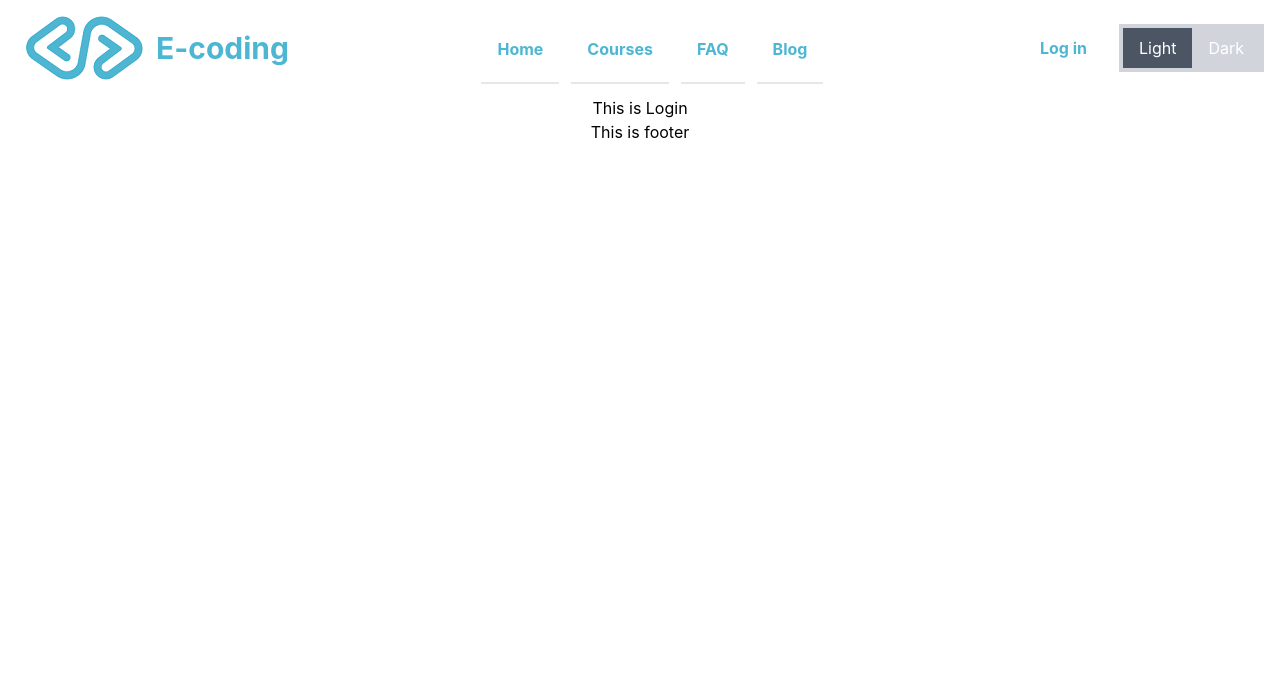
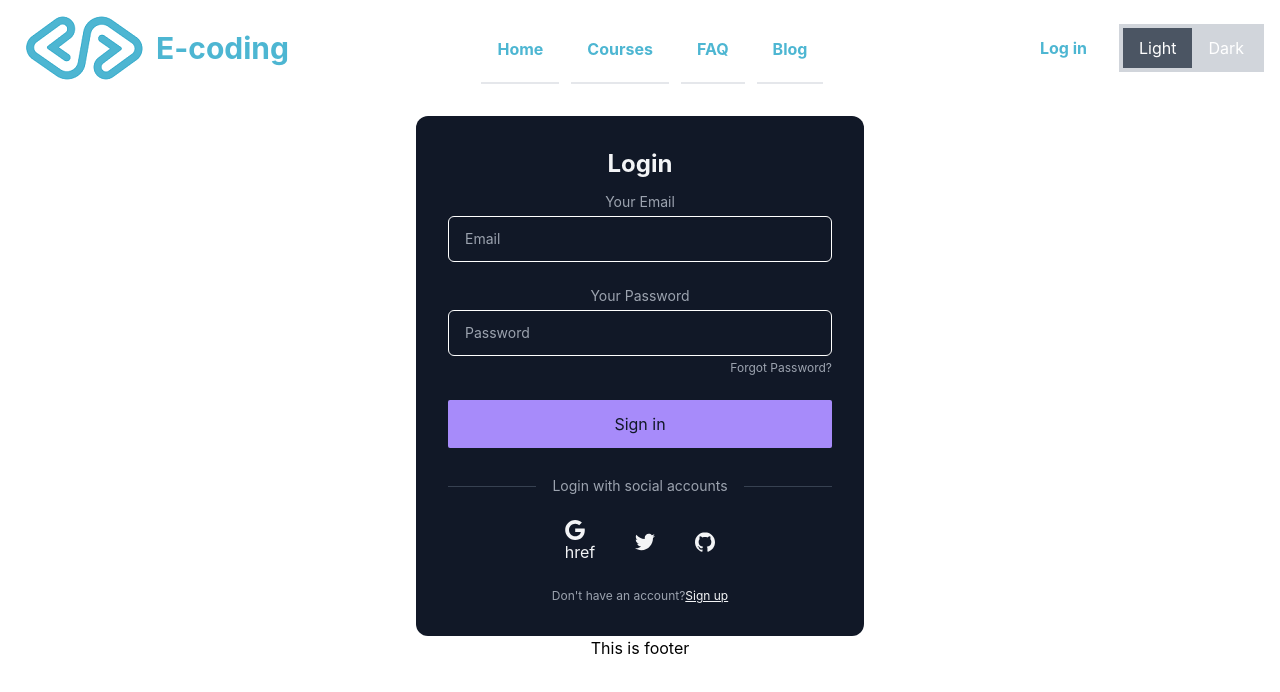
Before and after one commit to Rakib01754/e-coding-client, a React (Create React App) app: page /login in a window 1280 px wide. Shown: the top 692 px of the page. Built offline with nearby package versions, Linux system fonts and the light colour scheme.

Commit message:
login page design updated

```diff
--- a/src/components/Login.js
+++ b/src/components/Login.js
@@ -1,9 +1,49 @@
 import React from 'react';
+import { Link } from 'react-router-dom';
 
 const Login = () => {
     return (
-        <div>
-            <h1>This is Login</h1>
+        <div className="w-[90%] mx-auto max-w-md p-8 space-y-3 rounded-xl bg-gray-900 text-gray-100 mt-5">
+            <h1 className="text-2xl font-bold text-center">Login</h1>
+            <form novalidate="" action="" className="space-y-6 ng-untouched ng-pristine ng-valid">
+                <div className="space-y-1 text-sm">
+                    <label for="email" className="block text-gray-400">Your Email</label>
+                    <input type="text" name="email" id="username" placeholder="Email" className="w-full px-4 py-3 rounded-md border border-white bg-gray-900 text-gray-100 focus:border-violet-400" />
+                </div>
+                <div className="space-y-1 text-sm">
+                    <label for="password" className="block text-gray-400">Your Password</label>
+                    <input type="password" name="password" id="password" placeholder="Password" className="w-full px-4 py-3 rounded-md border border-white bg-gray-900 text-gray-100 focus:border-violet-400" />
+                    <div className="flex justify-end text-xs text-gray-400">
+                        <Link rel="noopener noreferrer" to="#">Forgot Password?</Link>
+                    </div>
+                </div>
+                <button className="block w-full p-3 text-center rounded-sm text-gray-900 bg-violet-400">Sign in</button>
+            </form>
+            <div className="flex items-center pt-4 space-x-1">
+                <div className="flex-1 h-px sm:w-16 bg-gray-700"></div>
+                <p className="px-3 text-sm text-gray-400">Login with social accounts</p>
+                <div className="flex-1 h-px sm:w-16 bg-gray-700"></div>
+            </div>
+            <div className="flex justify-center space-x-4">
+                <button aria-label="Log in with Google" className="p-3 rounded-sm">
+                    <svg xmlns="http://www.w3.org/2000/svg" viewBox="0 0 32 32" className="w-5 h-5 fill-current">
+                        <path d="M16.318 13.714v5.484h9.078c-0.37 2.354-2.745 6.901-9.078 6.901-5.458 0-9.917-4.521-9.917-10.099s4.458-10.099 9.917-10.099c3.109 0 5.193 1.318 6.38 2.464l4.339-4.182c-2.786-2.599-6.396-4.182-10.719-4.182-8.844 0-16 7.151-16 16s7.156 16 16 16c9.234 0 15.365-6.49 15.365-15.635 0-1.052-0.115-1.854-0.255-2.651z"></path>
+                    </svg>href
+                </button>
+                <button aria-label="Log in with Twitter" className="p-3 rounded-sm">
+                    <svg xmlns="http://www.w3.org/2000/svg" viewBox="0 0 32 32" className="w-5 h-5 fill-current">
+                        <path d="M31.937 6.093c-1.177 0.516-2.437 0.871-3.765 1.032 1.355-0.813 2.391-2.099 2.885-3.631-1.271 0.74-2.677 1.276-4.172 1.579-1.192-1.276-2.896-2.079-4.787-2.079-3.625 0-6.563 2.937-6.563 6.557 0 0.521 0.063 1.021 0.172 1.495-5.453-0.255-10.287-2.875-13.52-6.833-0.568 0.964-0.891 2.084-0.891 3.303 0 2.281 1.161 4.281 2.916 5.457-1.073-0.031-2.083-0.328-2.968-0.817v0.079c0 3.181 2.26 5.833 5.26 6.437-0.547 0.145-1.131 0.229-1.724 0.229-0.421 0-0.823-0.041-1.224-0.115 0.844 2.604 3.26 4.5 6.14 4.557-2.239 1.755-5.077 2.801-8.135 2.801-0.521 0-1.041-0.025-1.563-0.088 2.917 1.86 6.36 2.948 10.079 2.948 12.067 0 18.661-9.995 18.661-18.651 0-0.276 0-0.557-0.021-0.839 1.287-0.917 2.401-2.079 3.281-3.396z"></path>
+                    </svg>
+                </button>
+                <button aria-label="Log in with GitHub" className="p-3 rounded-sm">
+                    <svg xmlns="http://www.w3.org/2000/svg" viewBox="0 0 32 32" className="w-5 h-5 fill-current">
+                        <path d="M16 0.396c-8.839 0-16 7.167-16 16 0 7.073 4.584 13.068 10.937 15.183 0.803 0.151 1.093-0.344 1.093-0.772 0-0.38-0.009-1.385-0.015-2.719-4.453 0.964-5.391-2.151-5.391-2.151-0.729-1.844-1.781-2.339-1.781-2.339-1.448-0.989 0.115-0.968 0.115-0.968 1.604 0.109 2.448 1.645 2.448 1.645 1.427 2.448 3.744 1.74 4.661 1.328 0.14-1.031 0.557-1.74 1.011-2.135-3.552-0.401-7.287-1.776-7.287-7.907 0-1.751 0.62-3.177 1.645-4.297-0.177-0.401-0.719-2.031 0.141-4.235 0 0 1.339-0.427 4.4 1.641 1.281-0.355 2.641-0.532 4-0.541 1.36 0.009 2.719 0.187 4 0.541 3.043-2.068 4.381-1.641 4.381-1.641 0.859 2.204 0.317 3.833 0.161 4.235 1.015 1.12 1.635 2.547 1.635 4.297 0 6.145-3.74 7.5-7.296 7.891 0.556 0.479 1.077 1.464 1.077 2.959 0 2.14-0.020 3.864-0.020 4.385 0 0.416 0.28 0.916 1.104 0.755 6.4-2.093 10.979-8.093 10.979-15.156 0-8.833-7.161-16-16-16z"></path>
+                    </svg>
+                </button>
+            </div>
+            <p className="text-xs text-center sm:px-6 text-gray-400">Don't have an account?
+                <Link rel="noopener noreferrer" to="/register" className="underline text-gray-100">Sign up</Link>
+            </p>
         </div>
     );
 };
--- a/src/components/shared/Header.js
+++ b/src/components/shared/Header.js
@@ -1,5 +1,5 @@
 import React from 'react';
-import { NavLink } from 'react-router-dom';
+import { Link, NavLink } from 'react-router-dom';
 import Logo from '../../assets/logo.png'
 
 
@@ -27,7 +27,9 @@
                         </li>
                     </ul>
                     <div className="items-center flex-shrink-0 hidden lg:flex">
-                        <button className="self-center px-8 py-3 rounded font-bold text-[#4DB6D2]">Log in</button>
+                        <Link to='/login'>
+                            <button className="self-center px-8 py-3 rounded font-bold text-[#4DB6D2]">Log in</button>
+                        </Link>
                         <label for="Toggle4" className="inline-flex items-center p-1 cursor-pointer bg-gray-300 text-white">
                             <input id="Toggle4" type="checkbox" className="hidden peer" />
                             <span className="px-4 py-2 bg-gray-600 peer-checked:bg-gray-300">Light</span>
```
